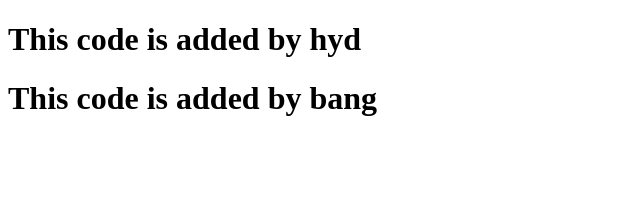
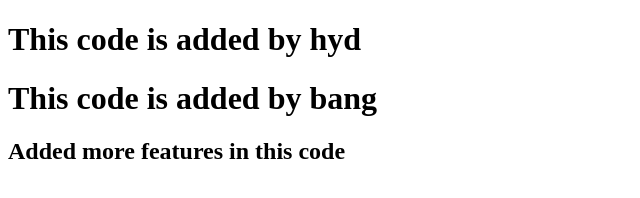
Before and after one commit to LIKHITHAREDDY2003/branches, a plain HTML site: page index.html in a window 1280 px wide. Shown: the whole page, without its empty margins (0-640 px from the left). Drawn offline with Linux system fonts and the light colour scheme.

Commit message:
Feature 1

```diff
--- a/index.html
+++ b/index.html
@@ -9,5 +9,6 @@
 <body>
     <h1>This code is added by hyd</h1>
     <h1>This code is added by bang</h1>
+    <h2>Added more features in this code</h2>
 </body>
 </html>
```
Also changed, not shown: feature.txt.
